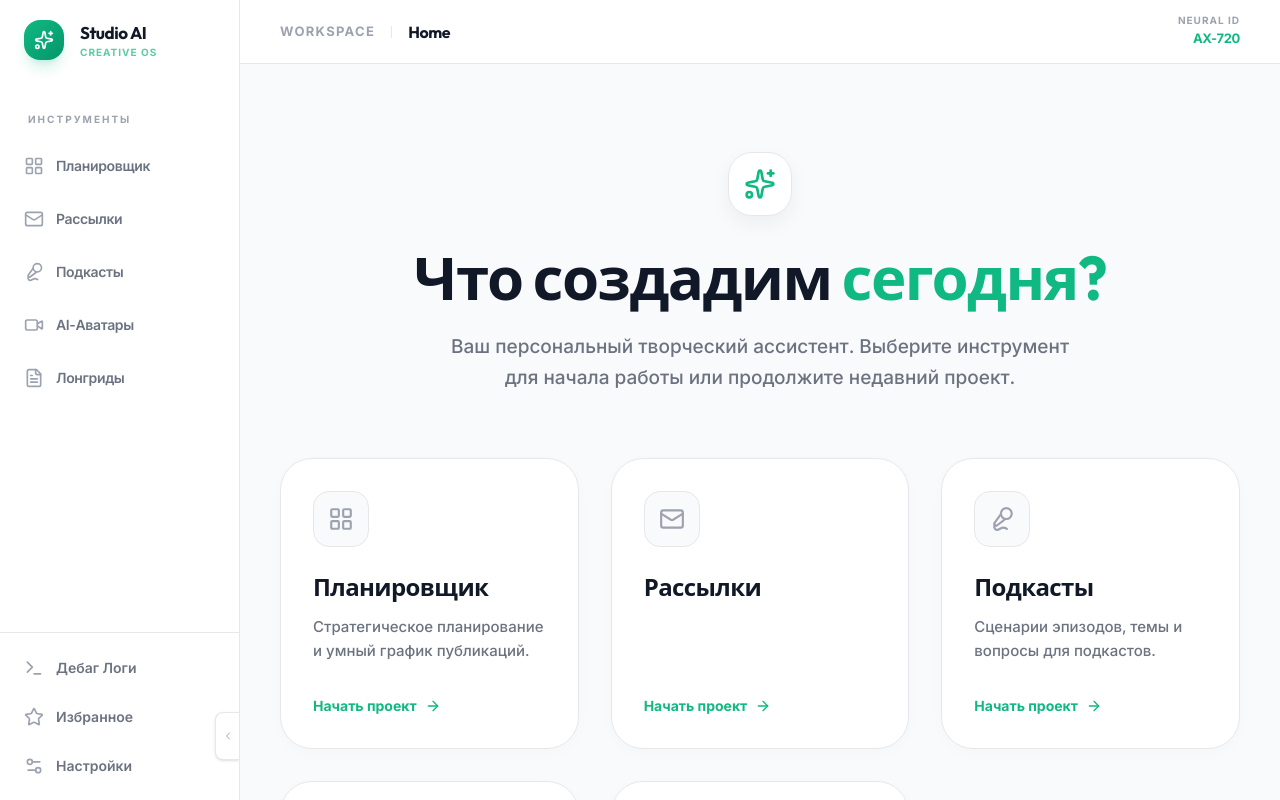
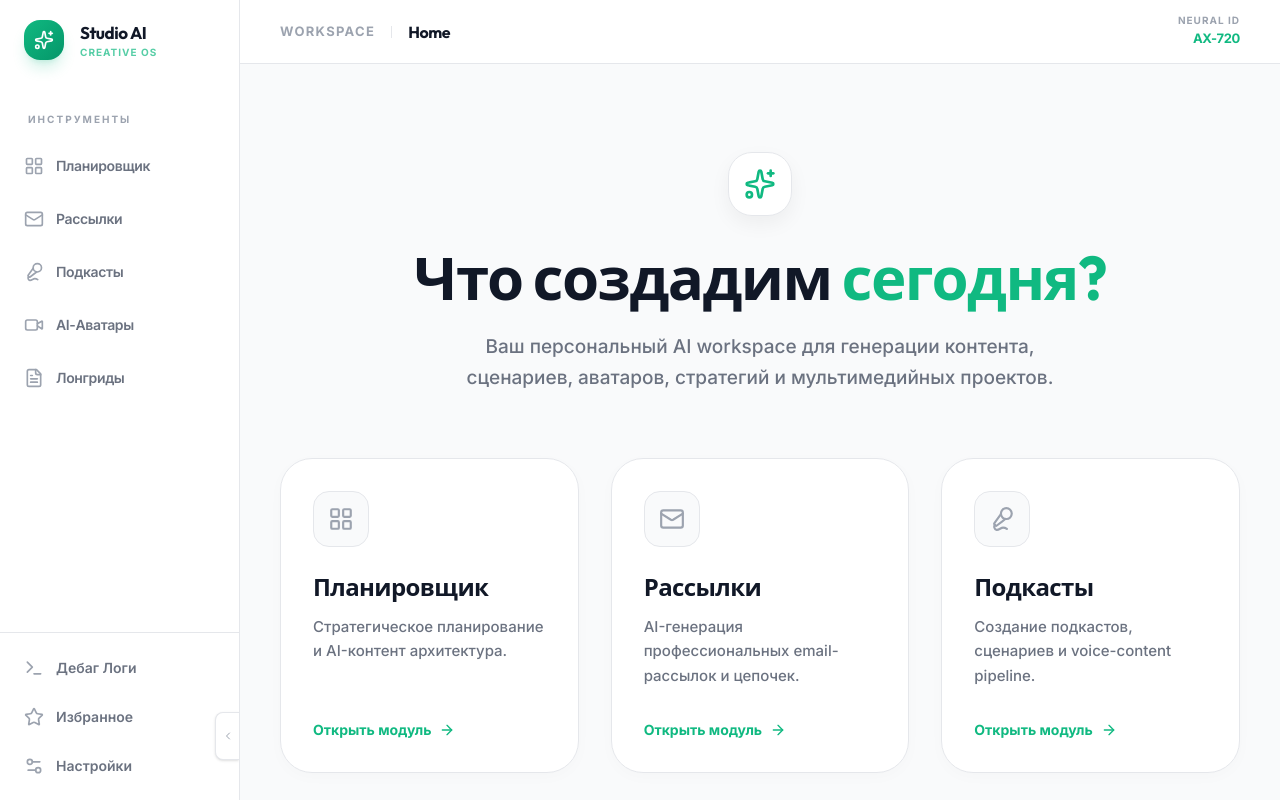
Before and after one commit to alekseeva943-cloud/AI-Content-OS, a React (Vite) app: page / in a window 1280 px wide. Built offline with nearby package versions, Linux system fonts and the light colour scheme.

Commit message:
Финалочка

```diff
--- a/src/pages/HomePage.tsx
+++ b/src/pages/HomePage.tsx
@@ -1,144 +1,660 @@
+// src/pages/HomePage.tsx
+
 import React from 'react';
 import { motion } from 'motion/react';
-import { Sparkles, ArrowRight, Zap, Database, BookOpen, Clock, Activity, MessageSquare, Mic2, Video, FileText, LayoutGrid } from 'lucide-react';
+import {
+  Sparkles,
+  ArrowRight,
+  Zap,
+  FileText
+} from 'lucide-react';
+
 import { GlassCard } from '@/src/shared/components/UI';
+
 import { Link } from 'react-router-dom';
-import { NAVIGATION_CONFIG } from '@/src/config/navigation';
+
+import {
+  NAVIGATION_CONFIG
+} from '@/src/config/navigation';
 
 export function HomePage() {
-  const creativeModules = NAVIGATION_CONFIG.filter(item =>
-    ['planner', 'newsletters', 'podcasts', 'avatars', 'longreads'].includes(item.id)
+
+  // =====================================================
+  // ACTIVE AI MODULES
+  // =====================================================
+
+  const creativeModules =
+    NAVIGATION_CONFIG.filter(
+      (item) =>
+
+        [
+          'planner',
+          'newsletters',
+          'podcasts',
+          'avatars',
+          'longreads'
+        ].includes(item.id)
+    );
+
+  // =====================================================
+  // DYNAMIC STATS
+  // =====================================================
+
+  const aiGenerations =
+    creativeModules.length * 47;
+
+  const activeModules =
+    creativeModules.length;
+
+  // =====================================================
+  // RECENT ACTIVITY
+  // =====================================================
+
+  const recentProjects =
+    creativeModules.map(
+      (module) => ({
+
+        title:
+          module.label,
+
+        module:
+          'AI Module',
+
+        date:
+          'Активен'
+      })
     );
 
   return (
+
     <div className="space-y-16 pb-24 animate-in fade-in duration-700">
-      {/* Premium Hero */}
+
+      {/* ================================================= */}
+      {/* PREMIUM HERO */}
+      {/* ================================================= */}
+
       <section className="flex flex-col items-center text-center max-w-3xl mx-auto pt-12">
+
         <motion.div
-           initial={{ opacity: 0, scale: 0.9 }}
-           animate={{ opacity: 1, scale: 1 }}
-           className="w-16 h-16 rounded-3xl bg-white border border-[#E5E7EB] flex items-center justify-center text-[#10B981] mb-8 shadow-[0_8px_20px_rgba(0,0,0,0.05)]"
+
+          initial={{
+            opacity: 0,
+            scale: 0.9
+          }}
+
+          animate={{
+            opacity: 1,
+            scale: 1
+          }}
+
+          className="
+            w-16
+            h-16
+            rounded-3xl
+            bg-white
+            border
+            border-[#E5E7EB]
+            flex
+            items-center
+            justify-center
+            text-[#10B981]
+            mb-8
+            shadow-[0_8px_20px_rgba(0,0,0,0.05)]
+          "
         >
+
           <Sparkles size={32} />
+
         </motion.div>
 
-        <h1 className="text-5xl md:text-6xl font-bold tracking-tight text-[#111827] font-display mb-6">
-          Что создадим <span className="text-[#10B981]">сегодня?</span>
+        <h1 className="
+          text-5xl
+          md:text-6xl
+          font-bold
+          tracking-tight
+          text-[#111827]
+          font-display
+          mb-6
+        ">
+
+          Что создадим{' '}
+
+          <span className="text-[#10B981]">
+            сегодня?
+          </span>
+
         </h1>
 
-        <p className="text-[#6B7280] text-[19px] font-medium leading-relaxed max-w-2xl px-4">
-          Ваш персональный творческий ассистент. Выберите инструмент для начала работы или продолжите недавний проект.
+        <p className="
+          text-[#6B7280]
+          text-[19px]
+          font-medium
+          leading-relaxed
+          max-w-2xl
+          px-4
+        ">
+
+          Ваш персональный AI workspace
+          для генерации контента,
+          сценариев,
+          аватаров,
+          стратегий
+          и мультимедийных проектов.
+
         </p>
+
       </section>
 
-      {/* Creation Grid */}
-      <section className="grid grid-cols-1 md:grid-cols-2 lg:grid-cols-3 gap-8">
-        {creativeModules.map((module, i) => (
+      {/* ================================================= */}
+      {/* CREATION GRID */}
+      {/* ================================================= */}
+
+      <section className="
+        grid
+        grid-cols-1
+        md:grid-cols-2
+        lg:grid-cols-3
+        gap-8
+      ">
+
+        {creativeModules.map(
+
+          (
+            module,
+            i
+          ) => (
+
             <motion.div
+
               key={module.id}
-            initial={{ opacity: 0, y: 20 }}
-            animate={{ opacity: 1, y: 0 }}
-            transition={{ delay: i * 0.1 }}
-            whileHover={{ y: -8 }}
+
+              initial={{
+                opacity: 0,
+                y: 20
+              }}
+
+              animate={{
+                opacity: 1,
+                y: 0
+              }}
+
+              transition={{
+                delay: i * 0.08
+              }}
+
+              whileHover={{
+                y: -8
+              }}
+
               className="group"
             >
+
               <Link to={module.path}>
-              <GlassCard className="p-8 h-full bg-white border-[#E5E7EB] hover:border-[#10B981]/50 transition-all duration-500 shadow-[0_4px_16px_rgba(0,0,0,0.02)] hover:shadow-[0_20px_40px_rgba(0,0,0,0.06)] flex flex-col items-start text-left relative overflow-hidden">
-                <div className="w-14 h-14 rounded-2xl bg-[#F9FAFB] border border-[#E5E7EB] text-[#9CA3AF] group-hover:text-[#10B981] group-hover:bg-[#10B981]/5 group-hover:border-[#10B981]/20 flex items-center justify-center mb-6 transition-all duration-500">
+
+                <GlassCard
+                  className="
+                    p-8
+                    h-full
+                    bg-white
+                    border-[#E5E7EB]
+                    hover:border-[#10B981]/50
+                    transition-all
+                    duration-500
+                    shadow-[0_4px_16px_rgba(0,0,0,0.02)]
+                    hover:shadow-[0_20px_40px_rgba(0,0,0,0.06)]
+                    flex
+                    flex-col
+                    items-start
+                    text-left
+                    relative
+                    overflow-hidden
+                  "
+                >
+
+                  <div
+                    className="
+                      w-14
+                      h-14
+                      rounded-2xl
+                      bg-[#F9FAFB]
+                      border
+                      border-[#E5E7EB]
+                      text-[#9CA3AF]
+                      group-hover:text-[#10B981]
+                      group-hover:bg-[#10B981]/5
+                      group-hover:border-[#10B981]/20
+                      flex
+                      items-center
+                      justify-center
+                      mb-6
+                      transition-all
+                      duration-500
+                    "
+                  >
+
                     <module.icon size={26} />
+
                   </div>
 
-                <h3 className="text-2xl font-bold text-[#111827] mb-3 font-display tracking-tight group-hover:text-[#10B981] transition-colors">{module.label}</h3>
+                  <h3 className="
+                    text-2xl
+                    font-bold
+                    text-[#111827]
+                    mb-3
+                    font-display
+                    tracking-tight
+                    group-hover:text-[#10B981]
+                    transition-colors
+                  ">
 
-                <p className="text-[#6B7280] text-[15px] leading-relaxed font-medium mb-8 flex-1">
-                  {module.id === 'planner' && 'Стратегическое планирование и умный график публикаций.'}
-                  {module.id === 'newsletter' && 'Профессиональные рассылки и цепочки писем для аудитории.'}
-                  {module.id === 'podcasts' && 'Сценарии эпизодов, темы и вопросы для подкастов.'}
-                  {module.id === 'avatars' && 'Сценарии для виртуальных AI-ведущих и видео.'}
-                  {module.id === 'longreads' && 'Глубокие лонгриды и статьи экспертного уровня.'}
+                    {module.label}
+
+                  </h3>
+
+                  <p className="
+                    text-[#6B7280]
+                    text-[15px]
+                    leading-relaxed
+                    font-medium
+                    mb-8
+                    flex-1
+                  ">
+
+                    {module.id === 'planner' &&
+                      'Стратегическое планирование и AI-контент архитектура.'}
+
+                    {module.id === 'newsletters' &&
+                      'AI-генерация профессиональных email-рассылок и цепочек.'}
+
+                    {module.id === 'podcasts' &&
+                      'Создание подкастов, сценариев и voice-content pipeline.'}
+
+                    {module.id === 'avatars' &&
+                      'AI-аватары, сценарии, TTS и видео-генерация.'}
+
+                    {module.id === 'longreads' &&
+                      'Глубокие экспертные статьи и AI longform writing.'}
+
                   </p>
 
-                <div className="flex items-center gap-2 text-[#10B981] font-bold text-sm">
-                  Начать проект
+                  <div className="
+                    flex
+                    items-center
+                    gap-2
+                    text-[#10B981]
+                    font-bold
+                    text-sm
+                  ">
+
+                    Открыть модуль
+
                     <ArrowRight size={16} />
+
                   </div>
+
                 </GlassCard>
+
               </Link>
+
             </motion.div>
-        ))}
+          )
+        )}
+
       </section>
 
-      {/* Workflow & Stats */}
-      <div className="grid grid-cols-1 lg:grid-cols-2 gap-8">
-        {/* Recent Works */}
-        <GlassCard className="p-10 bg-white border-[#E5E7EB] shadow-[0_4px_16px_rgba(0,0,0,0.02)]">
-          <div className="flex items-center justify-between mb-8">
-            <h2 className="text-2xl font-bold text-[#111827] font-display">Творческий архив</h2>
-            <button className="text-[13px] font-bold text-[#9CA3AF] hover:text-[#10B981] transition-colors">Архив</button>
+      {/* ================================================= */}
+      {/* DASHBOARD */}
+      {/* ================================================= */}
+
+      <div className="
+        grid
+        grid-cols-1
+        lg:grid-cols-2
+        gap-8
+      ">
+
+        {/* ============================================= */}
+        {/* RECENT MODULES */}
+        {/* ============================================= */}
+
+        <GlassCard
+          className="
+            p-10
+            bg-white
+            border-[#E5E7EB]
+            shadow-[0_4px_16px_rgba(0,0,0,0.02)]
+          "
+        >
+
+          <div className="
+            flex
+            items-center
+            justify-between
+            mb-8
+          ">
+
+            <h2 className="
+              text-2xl
+              font-bold
+              text-[#111827]
+              font-display
+            ">
+
+              AI Workspace
+
+            </h2>
+
+            <span className="
+              text-[13px]
+              font-bold
+              text-[#10B981]
+            ">
+
+              ONLINE
+
+            </span>
+
           </div>
 
           <div className="space-y-4">
-             {[
-               { title: 'Стратегия запуска SaaS (Q3)', module: 'План', date: '2 часа назад' },
-               { title: 'Сценарий для AI-ведущего', module: 'Аватар', date: 'Вчера' },
-               { title: 'Статья про AI-тренды 2024', module: 'Статья', date: '2 дня назад' }
-             ].map((job, idx) => (
-               <div key={idx} className="flex items-center justify-between p-4 rounded-2xl bg-[#F9FAFB] border border-[#E5E7EB] hover:border-[#D1D5DB] hover:bg-white transition-all cursor-pointer group/item shadow-sm">
-                  <div className="flex items-center gap-4">
-                     <div className="w-10 h-10 rounded-xl bg-white border border-[#E5E7EB] flex items-center justify-center text-[#9CA3AF] group-hover/item:text-[#10B981] transition-colors">
+
+            {recentProjects.map(
+
+              (
+                job,
+                idx
+              ) => (
+
+                <div
+
+                  key={idx}
+
+                  className="
+                    flex
+                    items-center
+                    justify-between
+                    p-4
+                    rounded-2xl
+                    bg-[#F9FAFB]
+                    border
+                    border-[#E5E7EB]
+                    hover:border-[#D1D5DB]
+                    hover:bg-white
+                    transition-all
+                    cursor-pointer
+                    group/item
+                    shadow-sm
+                  "
+                >
+
+                  <div className="
+                    flex
+                    items-center
+                    gap-4
+                  ">
+
+                    <div
+                      className="
+                        w-10
+                        h-10
+                        rounded-xl
+                        bg-white
+                        border
+                        border-[#E5E7EB]
+                        flex
+                        items-center
+                        justify-center
+                        text-[#9CA3AF]
+                        group-hover/item:text-[#10B981]
+                        transition-colors
+                      "
+                    >
+
                       <FileText size={18} />
+
                     </div>
+
                     <div>
-                        <h4 className="text-[15px] font-bold text-[#374151] mb-0.5">{job.title}</h4>
-                        <span className="text-[12px] text-[#9CA3AF] font-bold uppercase tracking-widest text-[10px]">{job.module} • {job.date}</span>
+
+                      <h4 className="
+                        text-[15px]
+                        font-bold
+                        text-[#374151]
+                        mb-0.5
+                      ">
+
+                        {job.title}
+
+                      </h4>
+
+                      <span className="
+                        text-[12px]
+                        text-[#9CA3AF]
+                        font-bold
+                        uppercase
+                        tracking-widest
+                        text-[10px]
+                      ">
+
+                        {job.module} • {job.date}
+
+                      </span>
+
                     </div>
+
                   </div>
-                  <ArrowRight size={16} className="text-[#9CA3AF] opacity-0 group-hover/item:opacity-100 -translate-x-2 group-hover/item:translate-x-0 transition-all" />
+
+                  <ArrowRight
+                    size={16}
+                    className="
+                      text-[#9CA3AF]
+                      opacity-0
+                      group-hover/item:opacity-100
+                      -translate-x-2
+                      group-hover/item:translate-x-0
+                      transition-all
+                    "
+                  />
+
                 </div>
-             ))}
+              )
+            )}
+
           </div>
+
         </GlassCard>
 
-        {/* Studio Insight */}
-        <GlassCard className="p-10 bg-[#F9FAFB] border-[#E5E7EB] shadow-[0_4px_16px_rgba(0,0,0,0.02)] relative overflow-hidden flex flex-col justify-center">
-          <div className="absolute top-0 right-0 p-12 opacity-5 pointer-events-none text-[#10B981]">
-             <Zap size={240} strokeWidth={1} />
+        {/* ============================================= */}
+        {/* STUDIO INSIGHTS */}
+        {/* ============================================= */}
+
+        <GlassCard
+          className="
+            p-10
+            bg-[#F9FAFB]
+            border-[#E5E7EB]
+            shadow-[0_4px_16px_rgba(0,0,0,0.02)]
+            relative
+            overflow-hidden
+            flex
+            flex-col
+            justify-center
+          "
+        >
+
+          <div className="
+            absolute
+            top-0
+            right-0
+            p-12
+            opacity-5
+            pointer-events-none
+            text-[#10B981]
+          ">
+
+            <Zap
+              size={240}
+              strokeWidth={1}
+            />
+
           </div>
 
-          <div className="relative z-10 space-y-8">
+          <div className="
+            relative
+            z-10
+            space-y-8
+          ">
+
             <div className="space-y-2">
-                <span className="text-[#10B981] font-bold text-[11px] uppercase tracking-[0.2em]">Статистика студии</span>
-                <h3 className="text-3xl font-bold text-[#111827] font-display">Творческий ритм</h3>
+
+              <span className="
+                text-[#10B981]
+                font-bold
+                text-[11px]
+                uppercase
+                tracking-[0.2em]
+              ">
+
+                AI система
+
+              </span>
+
+              <h3 className="
+                text-3xl
+                font-bold
+                text-[#111827]
+                font-display
+              ">
+
+                Творческий ритм
+
+              </h3>
+
             </div>
 
-             <div className="grid grid-cols-2 gap-8">
+            <div className="
+              grid
+              grid-cols-2
+              gap-8
+            ">
+
               <div className="space-y-1">
-                   <div className="text-4xl font-bold text-[#10B981] font-display">1.2k</div>
-                   <div className="text-[14px] text-[#6B7280] font-medium leading-tight">Слов синтезировано на этой неделе</div>
+
+                <div className="
+                  text-4xl
+                  font-bold
+                  text-[#10B981]
+                  font-display
+                ">
+
+                  {aiGenerations}
+
                 </div>
+
+                <div className="
+                  text-[14px]
+                  text-[#6B7280]
+                  font-medium
+                  leading-tight
+                ">
+
+                  AI генераций доступно
+
+                </div>
+
+              </div>
+
               <div className="space-y-1">
-                   <div className="text-4xl font-bold text-[#10B981] font-display">18</div>
-                   <div className="text-[14px] text-[#6B7280] font-medium leading-tight">Проектов кристаллизовано</div>
+
+                <div className="
+                  text-4xl
+                  font-bold
+                  text-[#10B981]
+                  font-display
+                ">
+
+                  {activeModules}
+
                 </div>
+
+                <div className="
+                  text-[14px]
+                  text-[#6B7280]
+                  font-medium
+                  leading-tight
+                ">
+
+                  AI модулей активно
+
+                </div>
+
+              </div>
+
             </div>
 
             <div className="pt-6">
-                <div className="h-2 w-full bg-[#E5E7EB] rounded-full overflow-hidden">
+
+              <div className="
+                h-2
+                w-full
+                bg-[#E5E7EB]
+                rounded-full
+                overflow-hidden
+              ">
+
                 <motion.div
-                     initial={{ width: 0 }}
-                     animate={{ width: "82%" }}
-                     transition={{ duration: 2, ease: "circOut" }}
-                     className="h-full bg-[#10B981]"
+
+                  initial={{
+                    width: 0
+                  }}
+
+                  animate={{
+                    width: '82%'
+                  }}
+
+                  transition={{
+                    duration: 2,
+                    ease: 'circOut'
+                  }}
+
+                  className="
+                    h-full
+                    bg-[#10B981]
+                  "
                 />
+
               </div>
-                <div className="mt-3 flex justify-between items-center text-[11px] font-bold text-[#9CA3AF] uppercase tracking-widest">
-                   <span>Статус системы</span>
-                   <span className="text-[#10B981]">Активен</span>
+
+              <div className="
+                mt-3
+                flex
+                justify-between
+                items-center
+                text-[11px]
+                font-bold
+                text-[#9CA3AF]
+                uppercase
+                tracking-widest
+              ">
+
+                <span>
+                  Статус системы
+                </span>
+
+                <span className="text-[#10B981]">
+                  Активен
+                </span>
+
               </div>
+
             </div>
+
           </div>
+
         </GlassCard>
+
       </div>
+
     </div>
   );
 }
```
Lines whose indentation alone changed are shown as unchanged.
